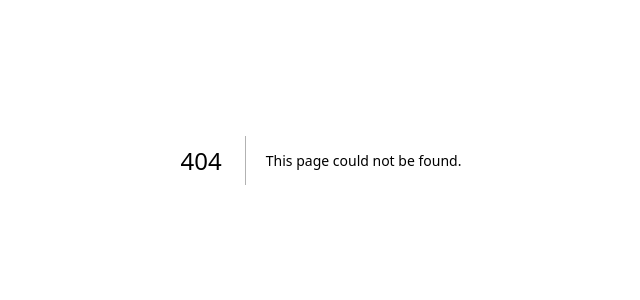
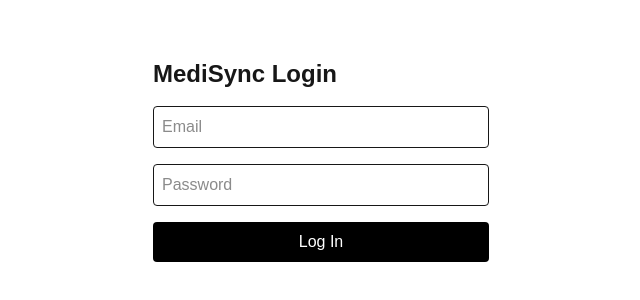
Before and after one commit to wajidtarar/medisync, a Next.js app: page /login in a window 1280 px wide. Before the commit this address had no page. Shown: the part 240-540 px from the top of the page, without its empty margins (319-959 px from the left). Built offline with nearby package versions, Linux system fonts and the light colour scheme; no server answers.

Commit message:
Working RLS-based tenant isolation: login + scoped patients view

```diff
--- /dev/null
+++ b/app/login/page.tsx
@@ -0,0 +1,58 @@
+'use client'
+
+import { useState } from 'react'
+import { createClient } from '@/lib/supabase/client'
+import { useRouter } from 'next/navigation'
+
+export default function LoginPage() {
+  const [email, setEmail] = useState('')
+  const [password, setPassword] = useState('')
+  const [error, setError] = useState('')
+  const router = useRouter()
+  const supabase = createClient()
+
+  const handleLogin = async (e: React.FormEvent) => {
+    e.preventDefault()
+    setError('')
+
+    const { error } = await supabase.auth.signInWithPassword({
+      email,
+      password,
+    })
+
+    if (error) {
+      setError(error.message)
+    } else {
+      router.push('/patients')
+      router.refresh()
+    }
+  }
+
+  return (
+    <div className="flex min-h-screen items-center justify-center">
+      <form onSubmit={handleLogin} className="w-full max-w-sm space-y-4 p-6">
+        <h1 className="text-2xl font-bold">MediSync Login</h1>
+        <input
+          type="email"
+          placeholder="Email"
+          value={email}
+          onChange={(e) => setEmail(e.target.value)}
+          className="w-full rounded border p-2"
+          required
+        />
+        <input
+          type="password"
+          placeholder="Password"
+          value={password}
+          onChange={(e) => setPassword(e.target.value)}
+          className="w-full rounded border p-2"
+          required
+        />
+        {error && <p className="text-sm text-red-600">{error}</p>}
+        <button type="submit" className="w-full rounded bg-black p-2 text-white">
+          Log In
+        </button>
+      </form>
+    </div>
+  )
+}
--- /dev/null
+++ b/app/patients/page.tsx
@@ -0,0 +1,28 @@
+import { createClient } from '@/lib/supabase/server'
+import { redirect } from 'next/navigation'
+
+export default async function PatientsPage() {
+  const supabase = await createClient()
+  const { data: { user } } = await supabase.auth.getUser()
+
+  if (!user) {
+    redirect('/login')
+  }
+
+  const { data: patients, error } = await supabase
+    .from('patients')
+    .select('*')
+
+  return (
+    <div style={{ maxWidth: 600, margin: '40px auto' }}>
+      <h1>Patients</h1>
+      <p>Logged in as: {user.email}</p>
+      {error && <p style={{ color: 'red' }}>Error: {error.message}</p>}
+      <ul>
+        {patients?.map((p) => (
+          <li key={p.id}>{p.full_name} — {p.date_of_birth}</li>
+        ))}
+      </ul>
+    </div>
+  )
+}
--- /dev/null
+++ b/lib/supabase/client.ts
@@ -0,0 +1,8 @@
+import { createBrowserClient } from '@supabase/ssr'
+
+export function createClient() {
+  return createBrowserClient(
+    process.env.NEXT_PUBLIC_SUPABASE_URL!,
+    process.env.NEXT_PUBLIC_SUPABASE_ANON_KEY!
+  )
+}
--- /dev/null
+++ b/lib/supabase/server.ts
@@ -0,0 +1,27 @@
+import { createServerClient } from '@supabase/ssr'
+import { cookies } from 'next/headers'
+
+export async function createClient() {
+  const cookieStore = await cookies()
+
+  return createServerClient(
+    process.env.NEXT_PUBLIC_SUPABASE_URL!,
+    process.env.NEXT_PUBLIC_SUPABASE_ANON_KEY!,
+    {
+      cookies: {
+        getAll() {
+          return cookieStore.getAll()
+        },
+        setAll(cookiesToSet) {
+          try {
+            cookiesToSet.forEach(({ name, value, options }) =>
+              cookieStore.set(name, value, options)
+            )
+          } catch {
+            // Called from a Server Component — safe to ignore
+          }
+        },
+      },
+    }
+  )
+}
--- a/package.json
+++ b/package.json
@@ -9,6 +9,8 @@
     "lint": "eslint"
   },
   "dependencies": {
+    "@supabase/ssr": "^0.12.5",
+    "@supabase/supabase-js": "^2.115.0",
     "next": "16.3.4",
     "react": "19.2.8",
     "react-dom": "19.2.8"
```
Also changed, not shown: 1 other file (tests, documents, lock files or other folders).
